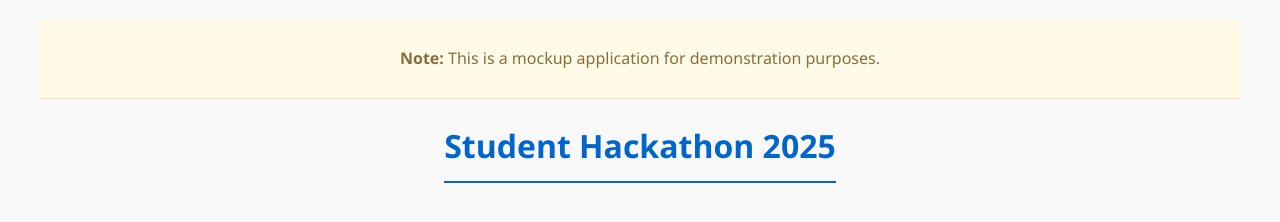
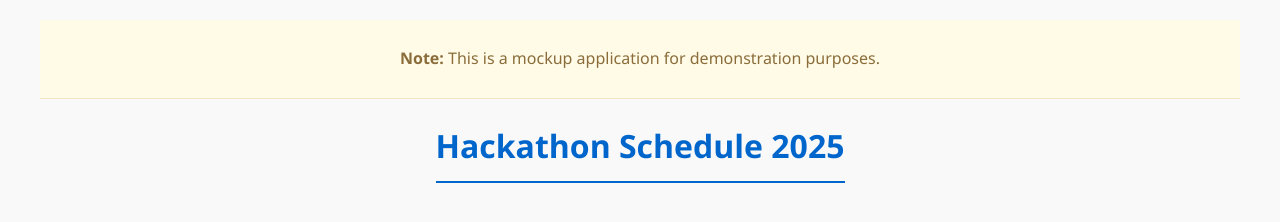
Before and after one commit to arthurreira/hackathon-schedule, a plain HTML site: page app/index.html in a window 1280 px wide. Shown: the top 222 px of the page. Drawn offline with Linux system fonts and the light colour scheme.

Commit message:
Update event name to Hackathon Schedule 2025
Changed the page title and main header from 'Student Hackathon 2025' to 'Hackathon Schedule 2025' for consistency with the event's new branding.

```diff
--- a/app/index.html
+++ b/app/index.html
@@ -3,7 +3,7 @@
 <head>
   <meta charset="utf-8">
   <meta name="viewport" content="width=device-width, initial-scale=1">
-  <title>Student Hackathon 2025</title>
+  <title>Hackathon Schedule 2025</title>
   <link rel="stylesheet" href="style.css">
 </head>
 <body>
@@ -11,7 +11,7 @@
     <p><strong>Note:</strong> This is a mockup application for demonstration purposes.</p>
   </div>
   <header>
-    <h1>Student Hackathon 2025</h1>
+    <h1>Hackathon Schedule 2025</h1>
     <div id="countdown">
       <h3>Starts in:</h3>
       <div id="timer">
```
